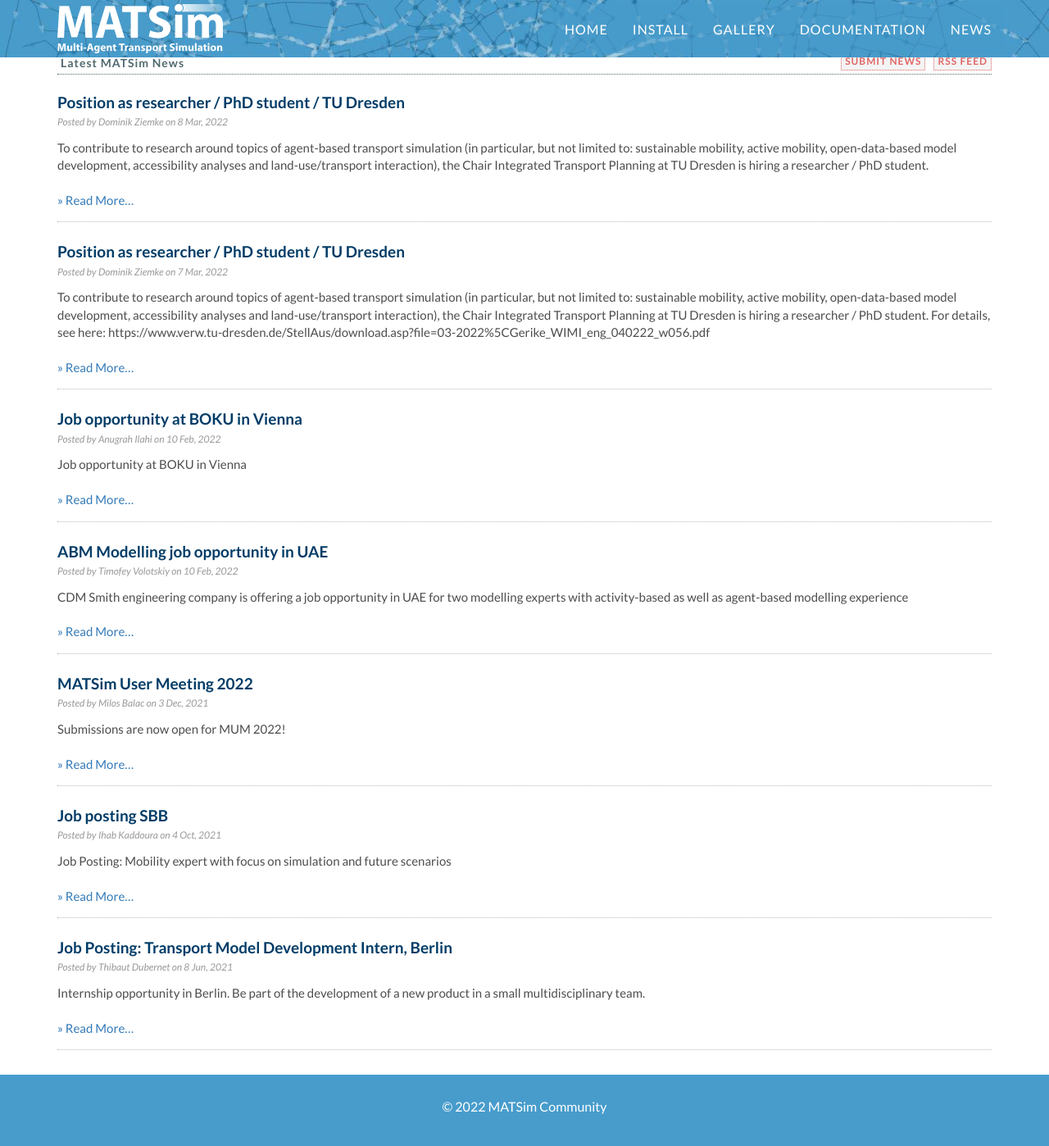
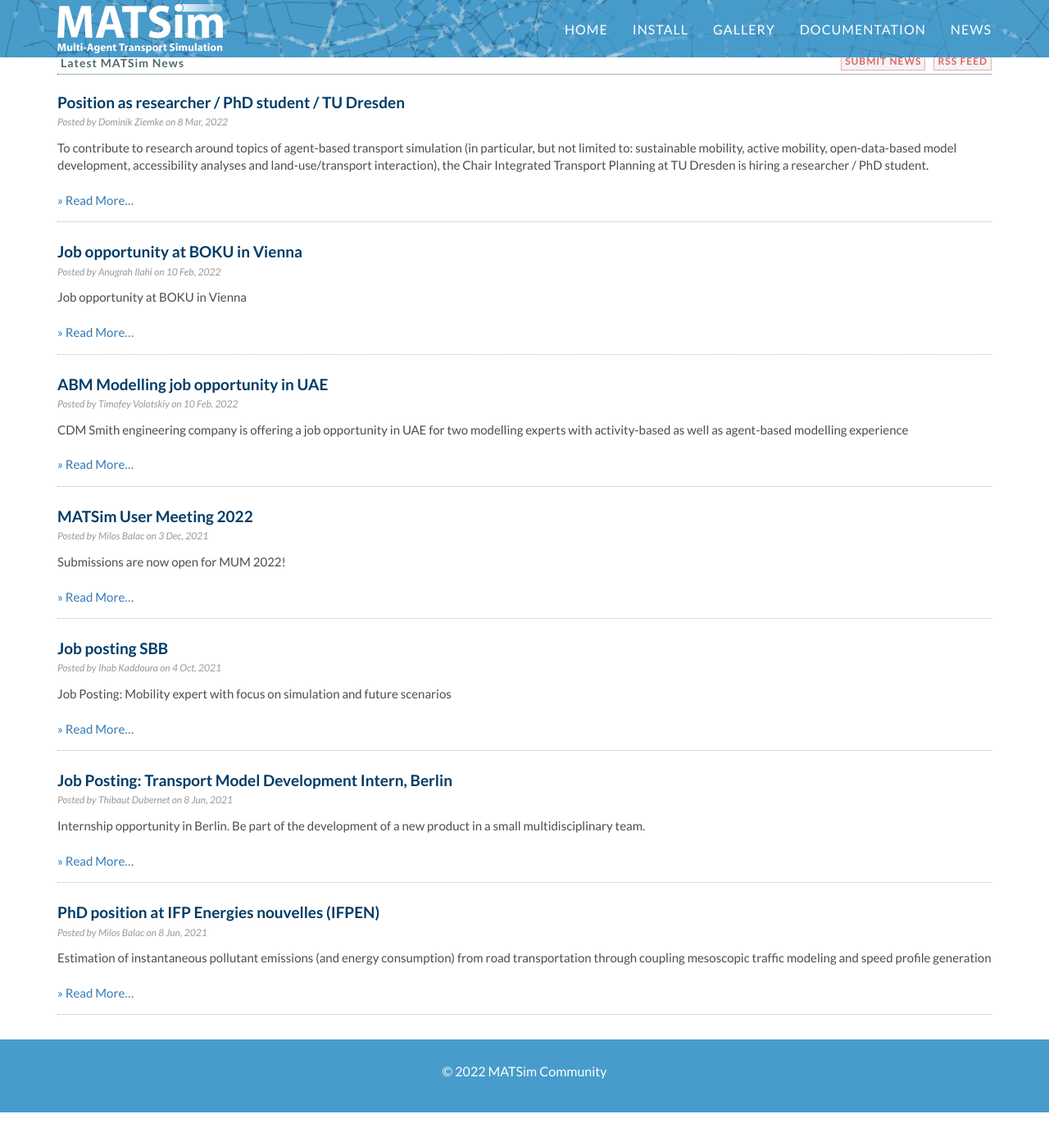
Before and after one commit to matsim-org/jekyll-website, a Jekyll site: the page built from index.html, in a window 1280 px wide and 1400 px high, scrolled down 833 px. Shown: the whole window at 82% size. Built offline with Jekyll 4.4.1, drawn with Linux system fonts in a browser that asks for light colours; some web fonts are replaced; after the commit the page ends 2190 px from its top, so only the background shows below that.

Commit message:
fix dominik's post

```diff
--- a/_posts/2022-03-07-phd-tud.md
+++ /dev/null
@@ -1,10 +0,0 @@
----
-layout: post
-author: Dominik Ziemke
-title: "Position as researcher / PhD student / TU Dresden"
-summary: "To contribute to research around topics of agent-based transport simulation (in particular, but not limited to: sustainable mobility, active mobility, open-data-based model development, accessibility analyses and land-use/transport interaction), the Chair Integrated Transport Planning at TU Dresden is hiring a researcher / PhD student.
-For details, see here: https://www.verw.tu-dresden.de/StellAus/download.asp?file=03-2022%5CGerike_WIMI_eng_040222_w056.pdf"
----
-
-To contribute to research around topics of agent-based transport simulation (in particular, but not limited to: sustainable mobility, active mobility, open-data-based model development, accessibility analyses and land-use/transport interaction), the Chair Integrated Transport Planning at TU Dresden is hiring a researcher / PhD student.
-For details, see here: https://www.verw.tu-dresden.de/StellAus/download.asp?file=03-2022%5CGerike_WIMI_eng_040222_w056.pdf
```
Also changed, not shown: _posts/2022-03-08-job-dresden.md (+4 -1 lines).
